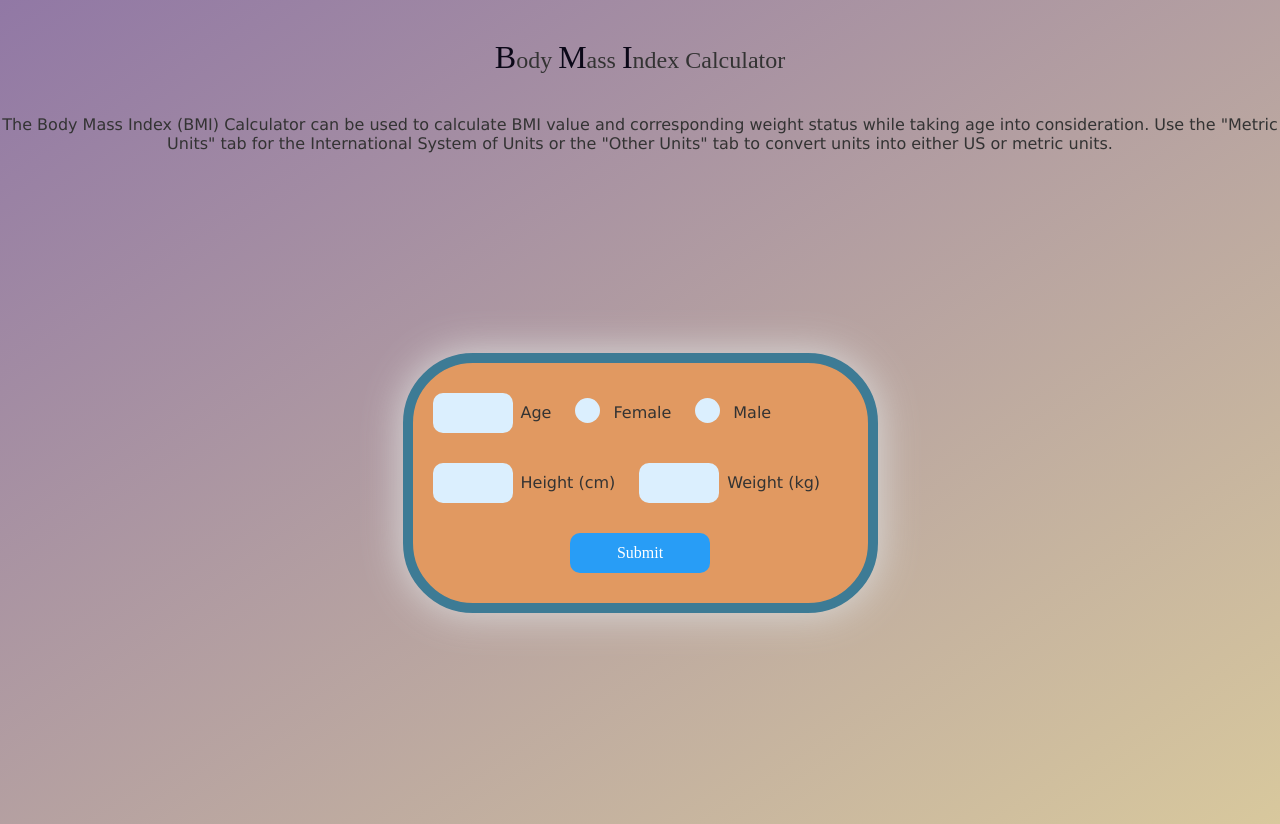
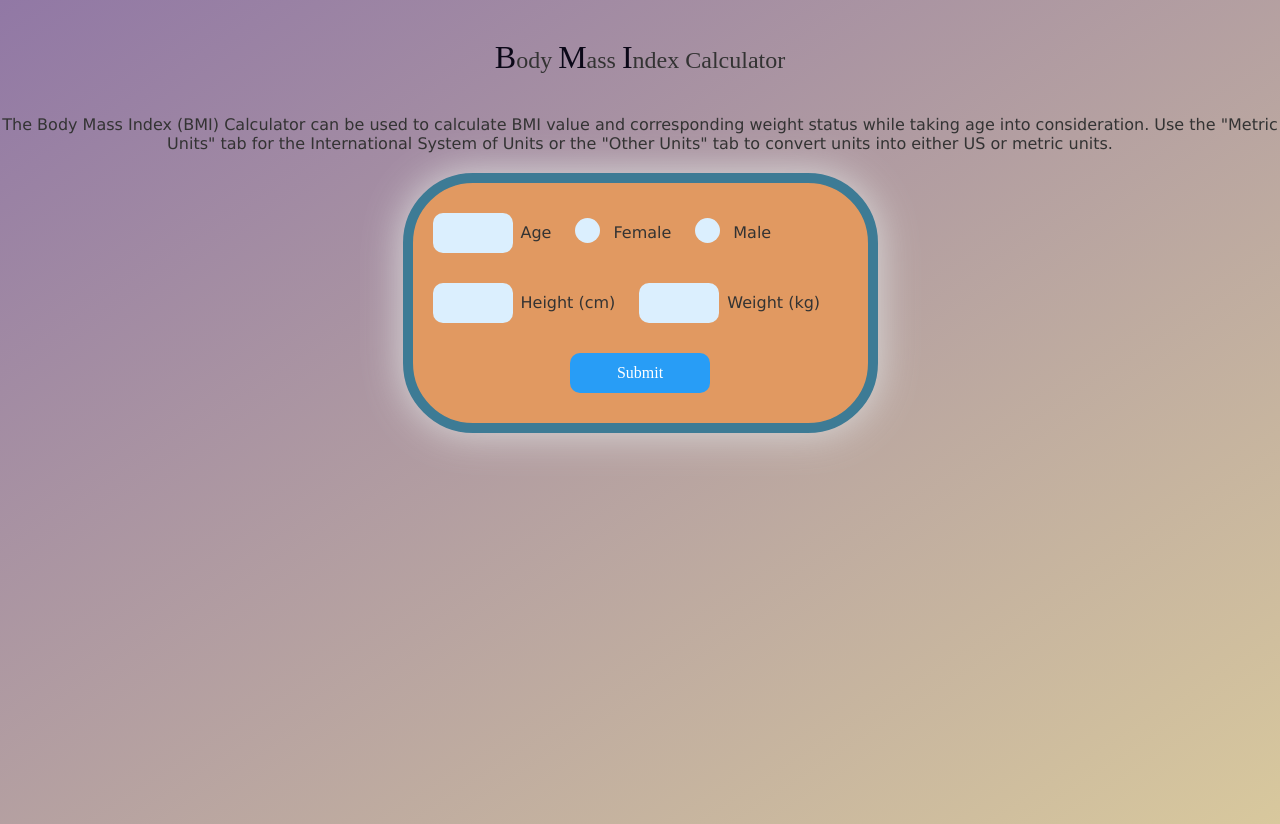
Before and after one commit to Rahul7519/BMI_calculator, a plain HTML site: page index.html in a window 1280 px wide. Drawn offline with Linux system fonts and the light colour scheme.

Commit message:
Update style.css

```diff
--- a/style.css
+++ b/style.css
@@ -15,7 +15,7 @@ body {
     height: 240px;
     width: 455px;
     border-radius: 70px;
-    margin: 200px auto 20px auto;
+    margin: 20px auto 10px auto;
     display: block;
     border: solid 10px #3d7b95;
     box-shadow: 0 0 40px 0 #ddd;
```
